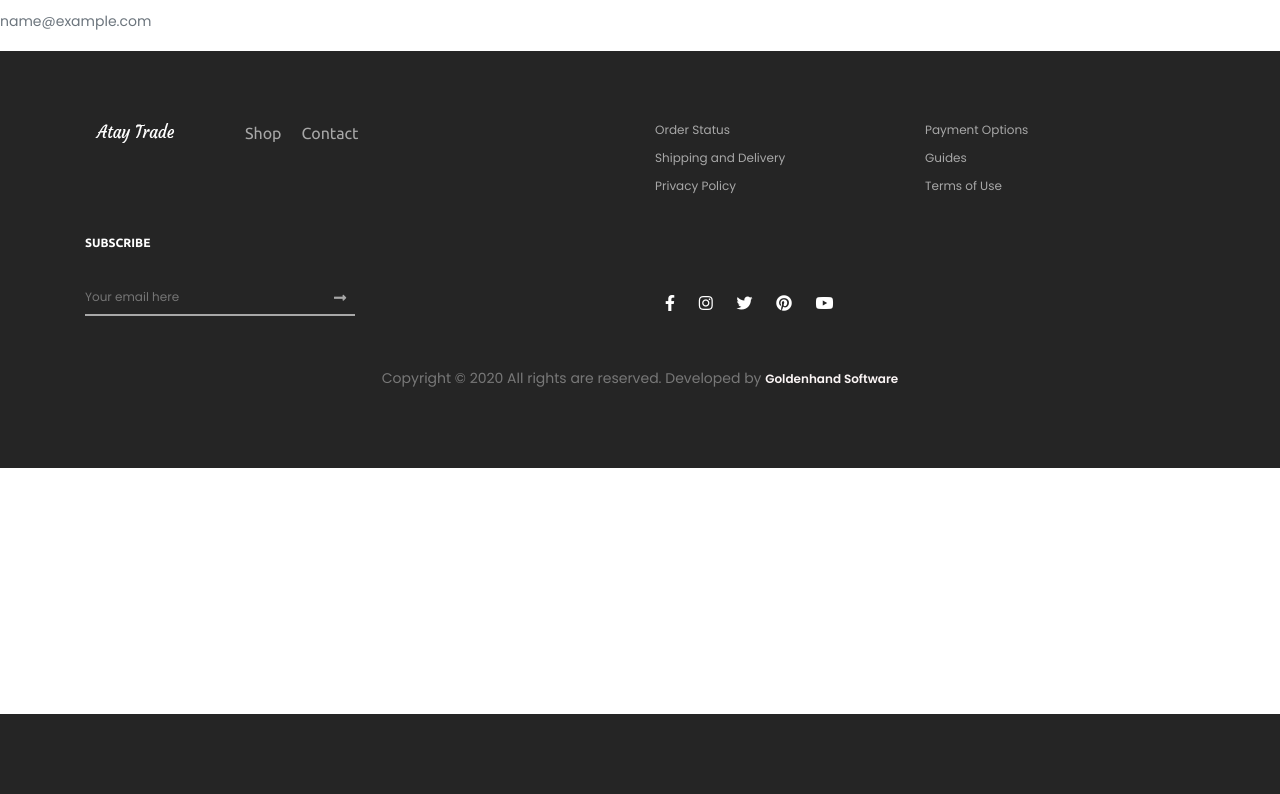
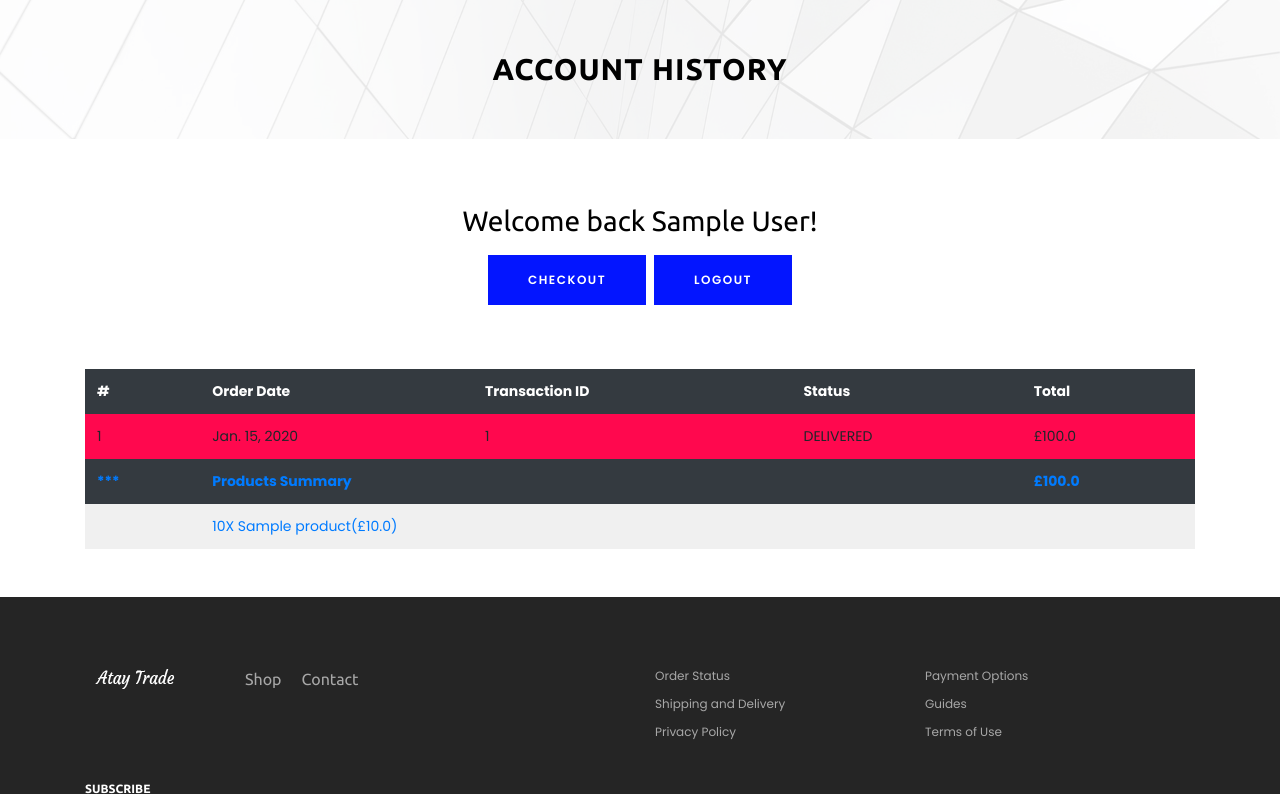
Before and after one commit to mrwormhole/django-atay, a Django app: page /account/ in a window 1280 px wide. Shown: the part 86-880 px from the top of the page. Before the commit the page ends 800 px from the top, so only its background shows below. Run offline with Django 3.2, Linux system fonts and the light colour scheme; a user stored in the database is signed in; tables that the repository leaves empty hold one stand-in row (values such as "Sample post"); some libraries are stand-ins or nearby versions; some web fonts are replaced.

Commit message:
account history page and order item - product relationship became 1 to many from 1 to 1

```diff
--- a/atay_trade/store/models.py
+++ b/atay_trade/store/models.py
@@ -81,7 +81,7 @@ class Order(models.Model):
         (DELIVERED_STATUS, 'Delivered')
     )
     customer = models.ForeignKey(Customer, on_delete=models.PROTECT, null=True, blank=True)
-    date_ordered = models.DateTimeField(auto_now_add=True)
+    date_ordered = models.DateTimeField(auto_now=True) # updatedAt date
     transaction_id = models.CharField(max_length=100, null=True, unique=True)
     status = models.CharField(max_length=10, choices=STATUS_CHOICES, default=NOT_PAID_STATUS, null=False, blank=False)
 
@@ -111,7 +111,7 @@ class Order(models.Model):
         return is_available_in_stock, products_that_are_not_available
 
 class OrderItem(models.Model):
-    product = models.OneToOneField(Product, on_delete=models.PROTECT, null=True, blank=True)
+    product = models.ForeignKey(Product, on_delete=models.PROTECT, null=True, blank=True)
     order = models.ForeignKey(Order, related_name="order_items", on_delete=models.PROTECT, null=True, blank=True)
     quantity = models.IntegerField(default=0, null=True, blank=True)
     date_added = models.DateTimeField(auto_now_add=True)
--- a/atay_trade/store/views.py
+++ b/atay_trade/store/views.py
@@ -128,7 +128,27 @@ def signup(request):
 
 @login_required
 def account(request):
-    context = {}
+    customer = request.user.customer
+    orders = Order.objects.filter(Q(transaction_id__isnull=False) & Q(customer=customer)).order_by("-date_ordered")
+    orders_with_order_items = []
+
+    i = 0
+    for o in orders:
+        order_items = o.order_items.all()
+        orders_with_order_items.append([0, 0])
+        status = 'PAID' if o.status == "P" else 'DELIVERED'
+        total_price = '£' + str(o.get_cart_total_price())
+        orders_with_order_items[i][0] = (i+1, o.date_ordered.date(), o.transaction_id, status, total_price)
+        orders_with_order_items[i][1] = order_items
+        i = i + 1
+
+    should_show = "show"
+    if len(orders) > 5:
+        should_show = ""
+    welcome_with_full_name = f'Welcome back {customer.full_name}!'
+
+    print(orders_with_order_items)
+    context = {"orders_with_order_items": orders_with_order_items, "should_show": should_show, "welcome_with_full_name": welcome_with_full_name}
     return render(request, "store/account.html", context)
 
 @login_required
--- a/atay_trade/templates/components/breadcrumbArea.html
+++ b/atay_trade/templates/components/breadcrumbArea.html
@@ -1,5 +1,7 @@
 {% load static %}
-<!-- ##### Breadcrumb Area Start ##### -->
+
+
+{% if uppercase %}
     <div class="breadcumb_area bg-img" style="background-image: url('{% static "img/bg-img/breadcumb.jpg" %}')">
         <div class="container h-100">
             <div class="row h-100 align-items-center">
@@ -11,4 +13,16 @@
             </div>
         </div>
     </div>
-<!-- ##### Breadcrumb Area End ##### -->
+{% else %}
+    <div class="breadcumb_area bg-img" style="background-image: url('{% static "img/bg-img/breadcumb.jpg" %}')">
+        <div class="container h-100">
+            <div class="row h-100 align-items-center">
+                <div class="col-12">
+                    <div class="page-title text-center">
+                        <h2 style="text-transform:capitalize !important">{{title}}</h2>
+                    </div>
+                </div>
+            </div>
+        </div>
+    </div>
+{% endif %}
--- a/atay_trade/templates/store/account.html
+++ b/atay_trade/templates/store/account.html
@@ -1,15 +1,53 @@
 {% extends 'base.html' %}
 {% load static %}
+{% load store_extras %}
 
 {% block title %} - Account {% endblock %}
 
 {% block store %}
-    <div class="content-section">
-      <div class="media">
-        <div class="media-body">
-          <h2 class="account-heading">{{ user.customer.name }}</h2>
-          <p class="text-secondary">{{ user.email }}</p>
-        </div>
+    {% include 'components/breadcrumbArea.html' with title="Account History" uppercase=True %}
+    <div class="content-section mt-5 mb-5">
+      <h3 class="text-center font-weight-normal pt-3">{{welcome_with_full_name}}</h3>
+      <div class="d-flex justify-content-center align-self-center pt-2 mb-5">
+        <a class="btn essence-btn" style="min-width: 0 !important" href="{% url 'store:checkout' %}"> Checkout </a>
+        <a class="btn essence-btn ml-2" style="min-width: 0 !important" href="{% url 'store:logout' %}"> Logout </a>
+      </div>
+
+      <div class="container pt-3">
+        <table class="table table-borderless table-responsive-sm" style="width: 100% !important;"  id="myTable">
+          <thead class="thead-dark">
+              <tr>
+                  <th scope="col">#</th>
+                  <th scope="col">Order Date</th>
+                  <th scope="col">Transaction ID</th>
+                  <th scope="col">Status</th>
+                  <th scope="col">Total</th>
+              </tr>
+          </thead>
+          <tbody class="panel">
+
+                {% for order_with_order_items in orders_with_order_items  %}
+                <tr style="background-color: #FF084E;" data-toggle="collapse" data-target="#demo{{order_with_order_items|index:0|index:0}}" data-parent="#myTable">
+                  <td>{{order_with_order_items|index:0|index:0}}</td>
+                  <td>{{order_with_order_items|index:0|index:1}}</td>
+                  <td>{{order_with_order_items|index:0|index:2}}</td>
+                  <td>{{order_with_order_items|index:0|index:3}}</td>
+                  <td>{{order_with_order_items|index:0|index:4}}</td>
+                </tr>
+                <tr id="demo{{order_with_order_items|index:0|index:0}}" class="collapse {{should_show}} text-primary font-bold" style="background-color: #343A40;">
+                  <td colspan="1">***</td>
+                  <td colspan="3">Products Summary</td>
+                  <td colspan="1">{{order_with_order_items|index:0|index:4}}</td>
+                </tr>
+                {% for order_item in order_with_order_items|index:1 %}
+                <tr id="demo{{order_with_order_items|index:0|index:0}}" class="collapse {{should_show}} text-primary" style="background-color: #f0f0f0;">
+                  <td colspan="1"></td>
+                  <td colspan="4"> <div class="">{{order_item.quantity}}X {{order_item.product.name}}(£{{order_item.product.price}})</div> </td>
+                </tr>
+                {% endfor %}
+              {% endfor %}
+          </tbody>
+        </table>
       </div>
 
     </div>
--- a/atay_trade/templates/store/catalog.html
+++ b/atay_trade/templates/store/catalog.html
@@ -4,6 +4,6 @@
 {% block title %} - Catalog {% endblock %}
 
 {% block store %}
-    {% include 'components/breadcrumbArea.html' with title="catalog" %}
+    {% include 'components/breadcrumbArea.html' with title="catalog" uppercase=True %}
     {% include 'components/shopGridArea.html' %}
 {% endblock store %}
--- a/atay_trade/templates/store/checkout.html
+++ b/atay_trade/templates/store/checkout.html
@@ -4,6 +4,6 @@
 {% block title %} - Checkout {% endblock %}
 
 {% block store %}
-    {% include 'components/breadcrumbArea.html' with title="checkout" %}
+    {% include 'components/breadcrumbArea.html' with title="checkout" uppercase=True %}
     {% include 'components/checkoutArea.html' %}
 {% endblock store %}
```
Also changed, not shown: atay_trade/store/migrations/0008_auto_20210212_0214.py (added). Lines whose indentation alone changed are shown as unchanged.
